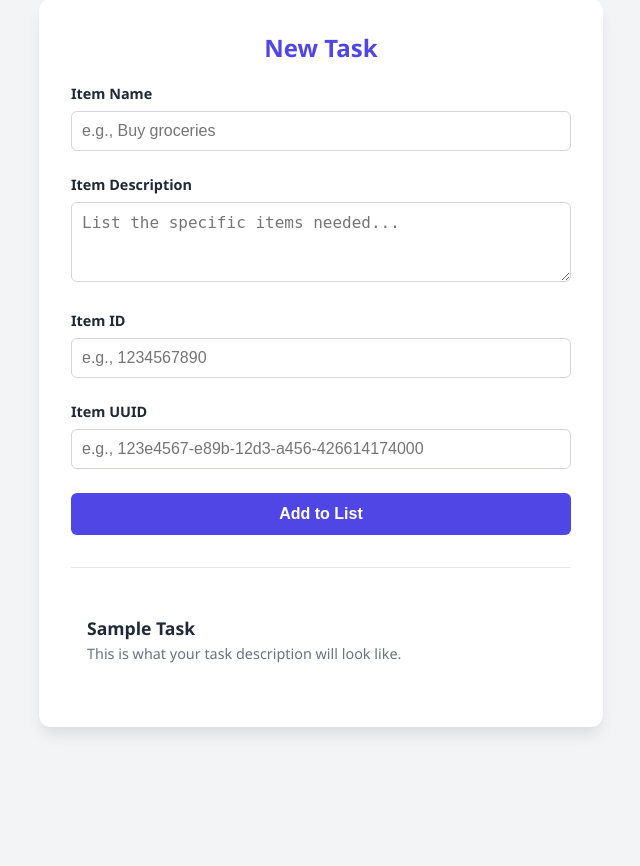
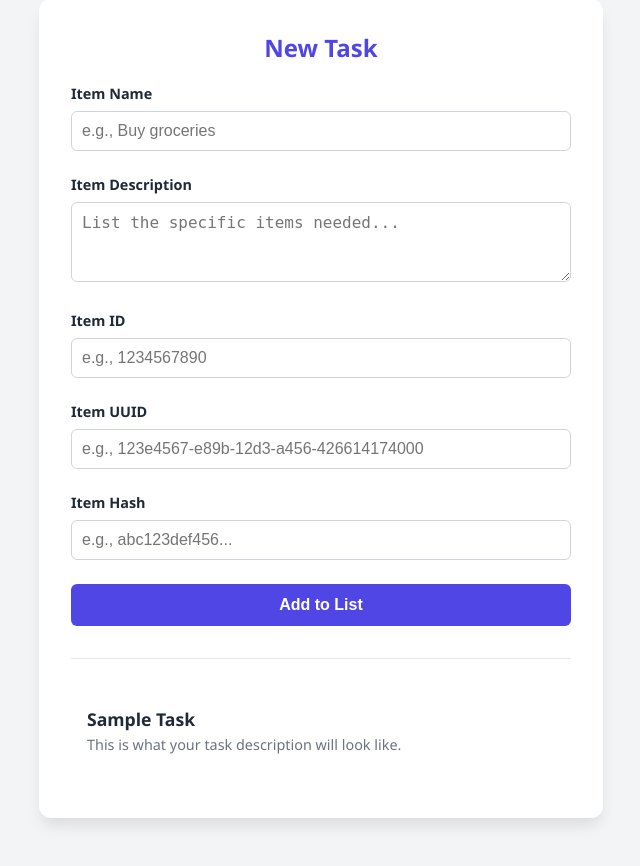
Before and after one commit to Conceal34/devops-tutedude, a Flask app: template frontend/templates/to_do.html in a window 1280 px wide. Shown: the part 49-915 px from the top of the page, without its empty margins (319-959 px from the left). Before the commit the page ends 783 px from the top, so only its background shows below. Run offline with Flask 3, Linux system fonts and the light colour scheme; the template is opened without the code that fills it, so the values that code supplies are empty.

Commit message:
added the hash field in form of the frontend

```diff
--- a/frontend/templates/to_do.html
+++ b/frontend/templates/to_do.html
@@ -136,6 +136,10 @@
             <input type="text" id="itemUUID" name="itemUUID" placeholder="e.g., 123e4567-e89b-12d3-a456-426614174000" required>
         </div>
 
+        <div class="form-group">
+            <label for="itemHash">Item Hash</label>
+            <input type="text" id="itemHash" name="itemHash" placeholder="e.g., abc123def456..." required>
+        </div>
 
         <button type="submit">Add to List</button>
     </form>
```
